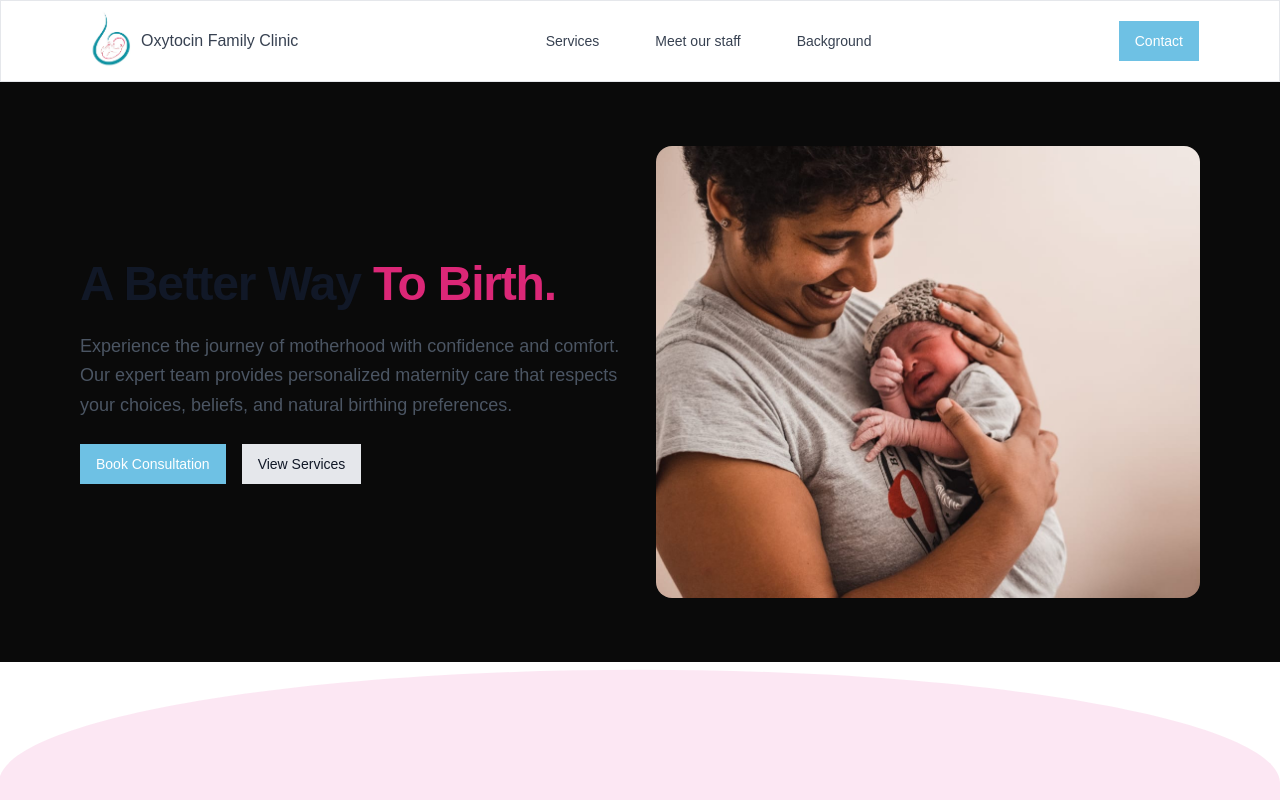
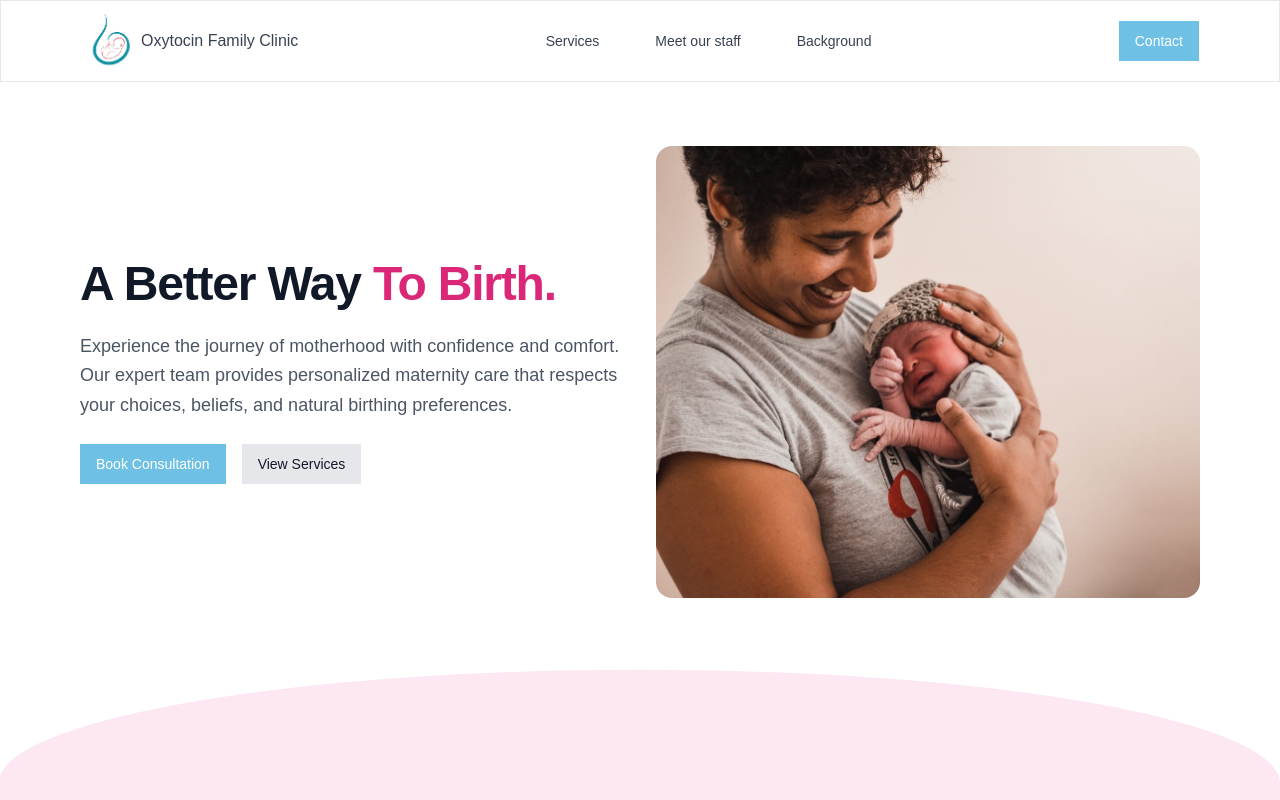
Before and after one commit to ethandiedericks/oxytocinfamilyclinic, a Next.js app: page / in a window 1280 px wide. Shown: the top 800 px of the page. Built offline with nearby package versions, Linux system fonts and the light colour scheme.

Commit message:
dark to light

```diff
--- a/styles/globals.css
+++ b/styles/globals.css
@@ -9,8 +9,8 @@
 
 @media (prefers-color-scheme: light) {
   :root {
-    --background: #0a0a0a;
-    --foreground: #ededed;
+    --background: #ffffff;
+    --foreground: #171717;
   }
 }
 
```
